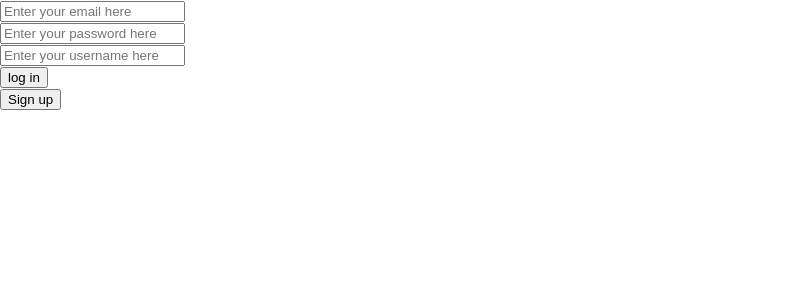
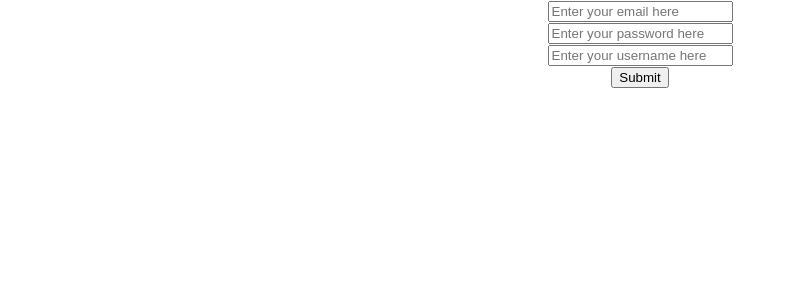
Before and after one commit to VedS1/hackviolet2024, a React (Create React App) app: page /signup in a window 1280 px wide. Shown: the top 300 px of the page, without its empty margins (0-796 px from the left). Built offline with nearby package versions, Linux system fonts and the light colour scheme.

Commit message:
App and separate files

```diff
--- a/src/App.js
+++ b/src/App.js
@@ -1,77 +1,17 @@
-import React, { useState } from "react";
-import { Routes, Route } from 'react-router-dom';
-import axios from 'axios';
-// import Home from './Pages/Home'; // Uncomment and correct the path if Home component is used
-import './App.css';
+import "./App.css";
+import {BrowserRouter as Router, Routes, Route, useNavigate} from 'react-router-dom';
+import Login from "./pages/Login";
+import SignUp from "./pages/SignUp";
 
 function App() {
-    const [email, setEmail] = useState('');
-    const [password, setPassword] = useState('');
-    const [username, setUsername] = useState('');
-
-    const onButtonClick = async (event) => {
-        event.preventDefault(); // Prevent default form submission behavior
-        try {
-            const response = await axios.post('http://localhost:3001/login', { email, password });
-            console.log(response.data);
-            // Redirect or handle login success here
-        } catch (error) {
-            console.error(error);
-        }
-    };
-
-    const signUpButtonClick = async (event) => {
-        event.preventDefault(); // Prevent default form submission behavior
-        try {
-            const newUser = { username, email, password };
-            const response = await axios.post('http://localhost:3001/signup', { user: newUser });
-            console.log(response.data);
-            // Handle signup success here
-        } catch (error) {
-            console.error(error);
-        }
-    };
-
     return (
-        <div className="mainContainer">
-            <form onSubmit={onButtonClick}> {/* Add form tag */}
-                <div className="emailContainer">
-                    <input
-                        placeholder="Enter your email here"
-                        className="inputBox"
-                        onChange={(e) => setEmail(e.target.value)}
-                    />
-                </div>
-                <div className="passwordContainer">
-                    <input
-                        placeholder="Enter your password here"
-                        className="inputBox"
-                        onChange={(e) => setPassword(e.target.value)}
-                    />
-                </div>
-                <div className="userContainer">
-                    <input
-                        placeholder="Enter your username here"
-                        className="inputBox"
-                        onChange={(e) => setUsername(e.target.value)}
-                    />
-                </div>
-                <div className="buttonContainer">
-                    <input
-                        className="loginButton"
-                        type="submit"
-                        value="log in"
-                    />
-                </div>
-            </form>
-            <div className="signupContainer">
-                <input
-                    className="signupButton"
-                    type="button"
-                    onClick={signUpButtonClick}
-                    value="Sign up"
-                />
-            </div>
+        <div className = "App">
+            <Router>
+                <Routes>
+                    <Route path = "/login" element = {<Login/>}/>
+                    <Route path = "/signup" element = {<SignUp/>}/>
+                </Routes>
+            </Router>
         </div>
     );
 }
--- /dev/null
+++ b/src/pages/Login.js
@@ -0,0 +1,73 @@
+import React, { useState } from "react";
+import { Routes, Route, Navigate } from 'react-router-dom';
+import axios from 'axios';
+// import Home from './Pages/Home'; // Uncomment and correct the path if Home component is used
+
+function Login() {
+    const [email, setEmail] = useState('');
+    const [password, setPassword] = useState('');
+    const [username, setUsername] = useState('');
+    const navigate = Navigate();
+
+    const onButtonClick = async (event) => {
+        event.preventDefault(); // Prevent default form submission behavior
+        try {
+            const response = await axios.post('http://localhost:3001/login', { email, password });
+            console.log(response.data);
+            // Redirect or handle login success here
+        } catch (error) {
+            console.error(error);
+        }
+    };
+
+    const signUpButtonClick = () => {
+        navigate('/signup');
+    };
+
+
+
+    return (
+        <div className="mainContainer">
+            <form onSubmit={onButtonClick}> {/* Add form tag */}
+                <div className="emailContainer">
+                    <input
+                        placeholder="Enter your email here"
+                        className="inputBox"
+                        onChange={(e) => setEmail(e.target.value)}
+                    />
+                </div>
+                <div className="passwordContainer">
+                    <input
+                        placeholder="Enter your password here"
+                        className="inputBox"
+                        onChange={(e) => setPassword(e.target.value)}
+                    />
+                </div>
+                <div className="userContainer">
+                    <input
+                        placeholder="Enter your username here"
+                        className="inputBox"
+                        onChange={(e) => setUsername(e.target.value)}
+                    />
+                </div>
+                <div className="buttonContainer">
+                    <input
+                        className="loginButton"
+                        type="submit"
+                        value="log in"
+                    />
+                </div>
+            </form>
+            <div className="signupContainer">
+                <input
+                    className="signupButton"
+                    type="button"
+                    onClick={signUpButtonClick}
+                    value="Sign up"
+                />
+            </div>
+        </div>
+    );
+}
+
+export default Login;
--- /dev/null
+++ b/src/pages/SignUp.js
@@ -0,0 +1,64 @@
+
+
+import axios from "axios";
+import React, { useState } from "react";
+
+function SignUp() {
+    const [username, setUsername] = useState('');
+    const [email, setEmail] = useState('');
+    const [password, setPassword] = useState('');
+
+    const signUpButtonClick = async (event) => {
+        event.preventDefault(); // Prevent default form submission behavior
+        try {
+
+            const newUser = { username, email, password };
+            const response = await axios.post('http://localhost:3001/signup', { user: newUser });
+            console.log(response.data);
+
+            // Handle signup success here
+        } catch (error) {
+            console.error(error);
+        }
+    };
+
+
+    return (
+        <div className="mainContainer">
+            <form onSubmit={SignUp}> {/* Add form tag */}
+                <div className="emailContainer">
+                    <input
+                        placeholder="Enter your email here"
+                        className="inputBox"
+                        onChange={(e) => setEmail(e.target.value)}
+                    />
+                </div>
+                <div className="passwordContainer">
+                    <input
+                        placeholder="Enter your password here"
+                        className="inputBox"
+                        onChange={(e) => setPassword(e.target.value)}
+                    />
+                </div>
+                <div className="userContainer">
+                    <input
+                        placeholder="Enter your username here"
+                        className="inputBox"
+                        onChange={(e) => setUsername(e.target.value)}
+                    />
+                </div>
+                <div className="buttonContainer">
+                    <input
+                        className="SignUpSubmit"
+                        type="submit"
+                        value="Submit"
+                    />
+                </div>
+            </form>
+        </div>
+    )
+        ;
+
+}
+
+export default SignUp;
```
